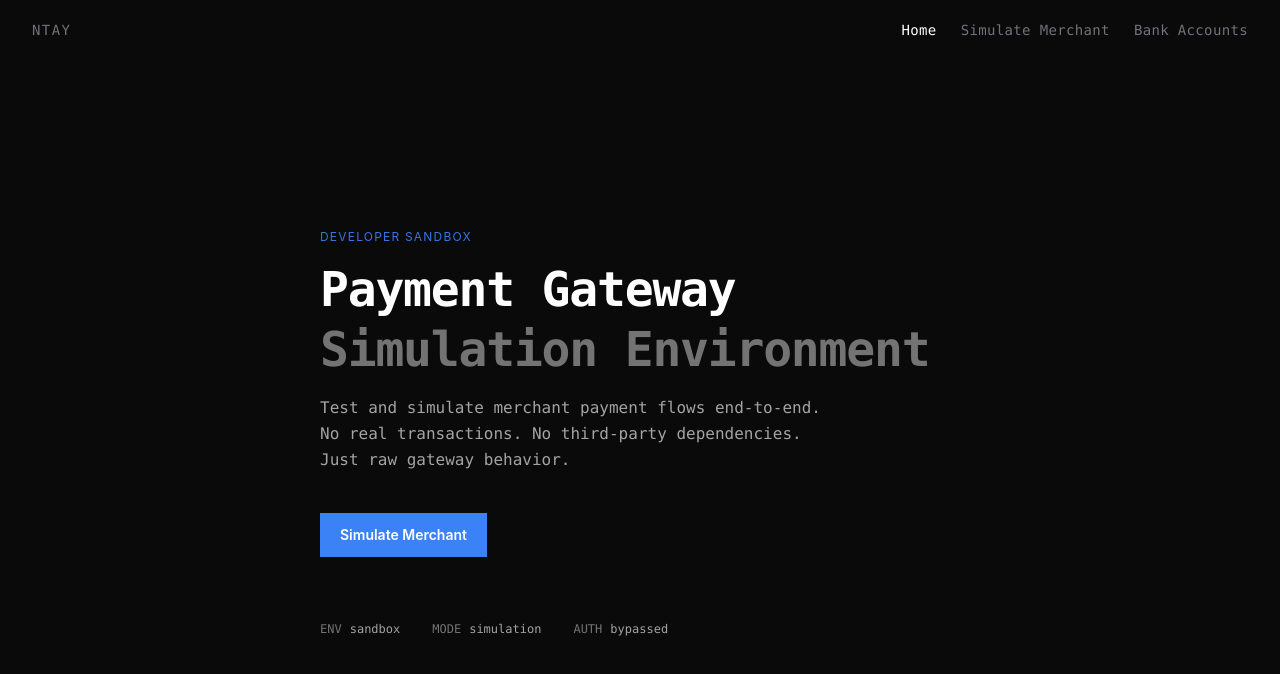
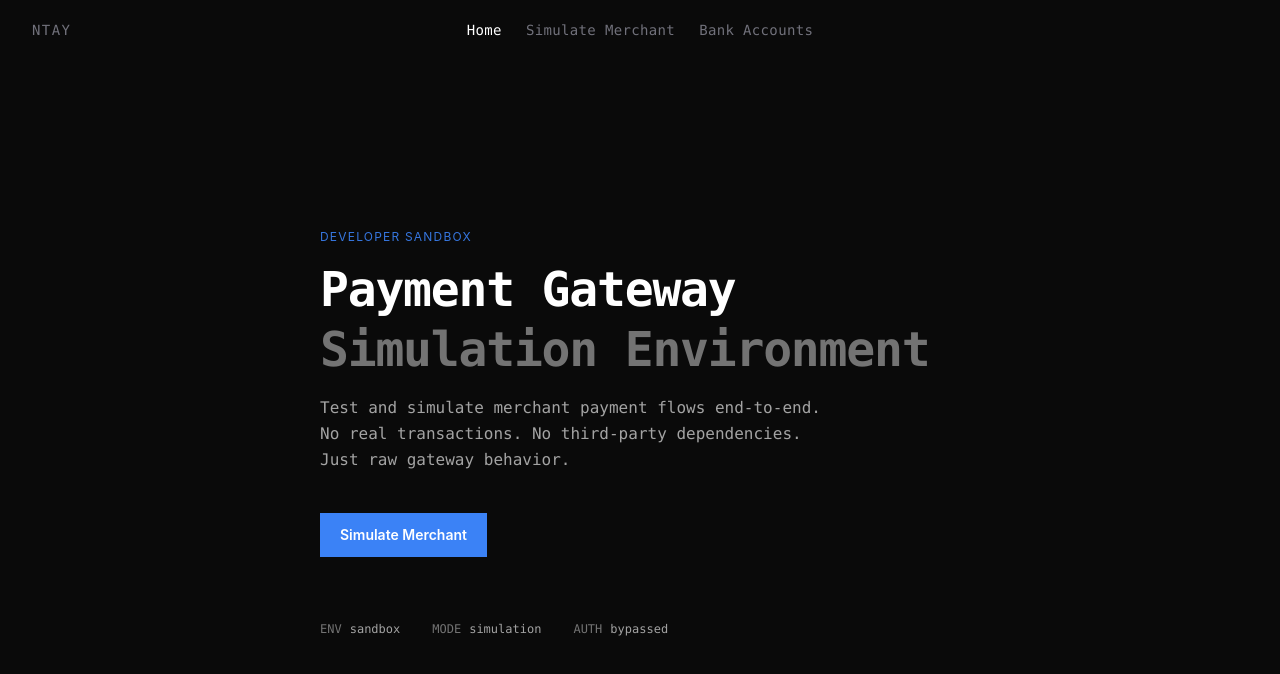
Before and after one commit to Potassiumzz/payment-gateway, a React (Vite) app in the folder frontend/: page / in a window 1280 px wide. Shown: the top 674 px of the page. Built offline with nearby package versions, Linux system fonts and the light colour scheme; no server answers.

Commit message:
feat: place the navbar links in the centre

```diff
--- a/frontend/src/components/layout/Navbar.tsx
+++ b/frontend/src/components/layout/Navbar.tsx
@@ -16,16 +16,17 @@ const NAV_LINKS = [
     href: NAVIGATION_ROUTES.ACCOUNTS,
   }
 ]
+
 export function Navbar() {
   const { pathname } = useLocation();
 
   return (
-    <nav className="flex items-center justify-between px-8 py-5">
+    <nav className="relative flex items-center px-8 py-5">
       <span className="font-mono text-sm tracking-widest text-zinc-500 uppercase cursor-default select-none">
         ntay
       </span>
 
-      <div className="flex items-center gap-6">
+      <div className="absolute left-1/2 -translate-x-1/2 flex items-center gap-6">
         {NAV_LINKS.map((nav) => {
           const isActive = pathname === nav.href;
           return (
@@ -45,4 +46,5 @@ export function Navbar() {
         })}
       </div>
     </nav>
-)}
+  );
+}
```
